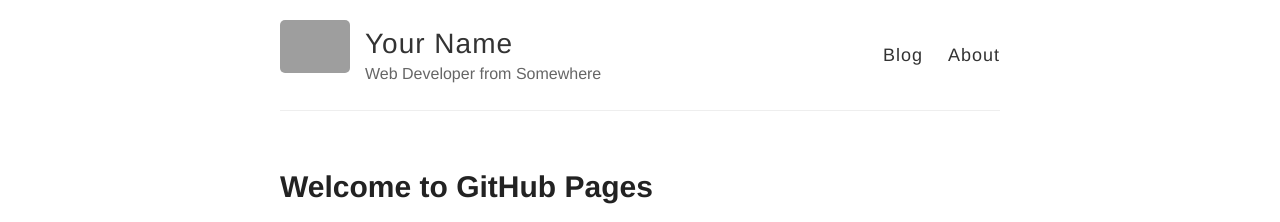
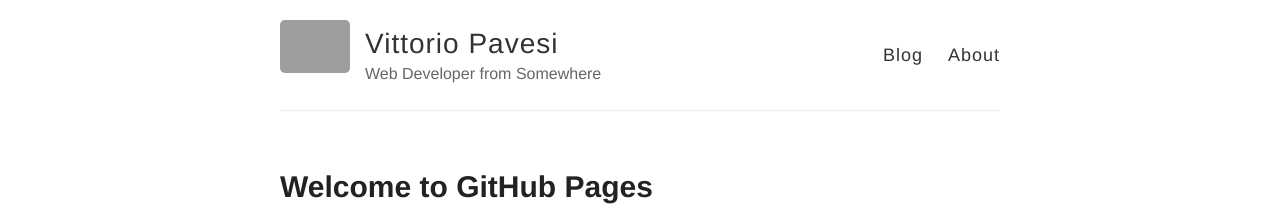
Before and after one commit to vittoriop77/Jekyll, a Jekyll site: the page built from index.md, in a window 1280 px wide. Shown: the top 222 px of the page. Built offline with Jekyll 4.4.1, drawn with Linux system fonts in a browser that asks for light colours; our own code applies the rules of GitHub Pages for plain Markdown files; part of the change alters nothing that is shown; grey boxes are pictures that could not be loaded.

Commit message:
Update _config.yml

```diff
--- a/_config.yml
+++ b/_config.yml
@@ -3,7 +3,7 @@
 #
 
 # Name of your site (displayed in the header)
-name: Your Name
+name: Vittorio Pavesi
 
 # Short bio or description (displayed in the header)
 description: Web Developer from Somewhere
@@ -41,13 +41,13 @@ google_analytics:
 
 # Your website URL (e.g. http://barryclark.github.io or http://www.barryclark.co)
 # Used for Sitemap.xml and your RSS feed
-url:
+url: https://vittoriop77.github.io/Jekyll/
 
 # If you're hosting your site at a Project repository on GitHub pages
 # (http://yourusername.github.io/repository-name)
 # and NOT your User repository (http://yourusername.github.io)
 # then add in the baseurl here, like this: "/repository-name"
-baseurl: ""
+baseurl: "/Jekyll/"
 
 #
 # !! You don't need to change any of the configuration flags below !!
```
